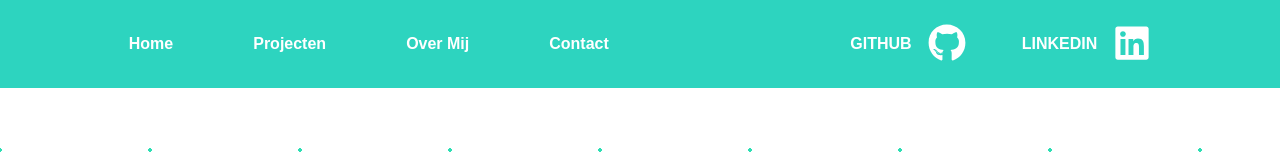
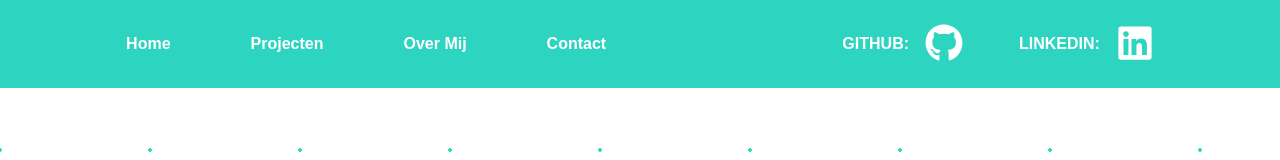
Before and after one commit to Quincy-Fer/portfolio, a React (Vite) app: page / in a window 1280 px wide. Shown: the top 160 px of the page. Built offline with nearby package versions, Linux system fonts and the light colour scheme; a web font is replaced by a local one.

Commit message:
Adjust navbar links

```diff
--- a/src/components/Navbar.tsx
+++ b/src/components/Navbar.tsx
@@ -32,9 +32,14 @@ const Navbar = () => {
         {/* Social Links */}
         <div className="hidden md:flex gap-10">
           <div className="flex">
-            <p className="mx-auto flex items-center justify-around p-4 uppercase font-barlow font-bold">
-              github{" "}
-            </p>
+            <a
+              className="mx-auto flex items-center justify-around p-4 uppercase font-barlow font-bold hover:underline transition-all underline-offset-8 decoration-2"
+              href="https://github.com/Quincy-Fer"
+               rel="noopener noreferrer"
+                target="_blank"
+            >
+              github:{" "}
+            </a>
             <a
               href="https://github.com/Quincy-Fer"
               target="_blank"
@@ -46,11 +51,16 @@ const Navbar = () => {
           </div>
 
           <div className="flex">
-            <p className="mx-auto flex items-center justify-around p-4 uppercase font-barlow font-bold">
-              LinkedIn
-            </p>
+          <a
+              className="mx-auto flex items-center justify-around p-4 uppercase font-barlow font-bold hover:underline transition-all underline-offset-8 decoration-2"
+              href="https://www.linkedin.com/in/quincy-fer/"
+               rel="noopener noreferrer"
+                target="_blank"
+            >
+              LinkedIn:{" "}
+            </a>
             <a
-              href="https://linkedin.com/in/yourlinkedin"
+              href="https://www.linkedin.com/in/quincy-fer/"
               target="_blank"
               rel="noopener noreferrer"
               className="hover:text-teal-700  transition"
@@ -144,7 +154,6 @@ const Navbar = () => {
               target="_blank"
               rel="noopener noreferrer"
               className="hover:underline hover:underline-offset-4 font-montserrat font-bold"
-
             >
               GitHub
             </a>
```
